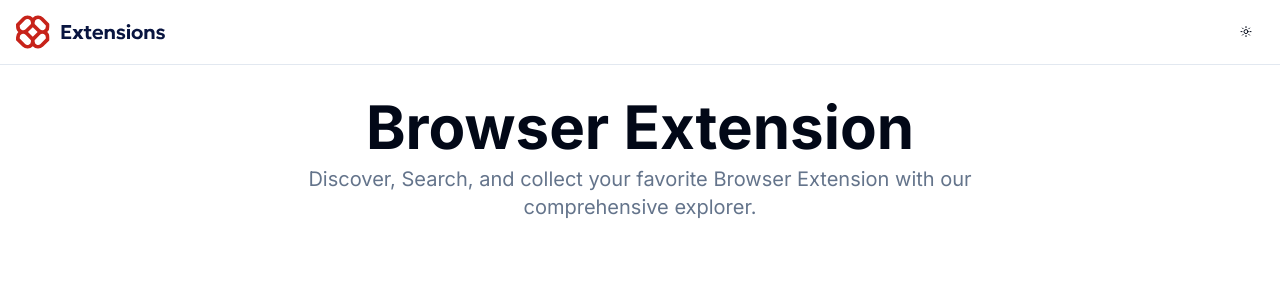
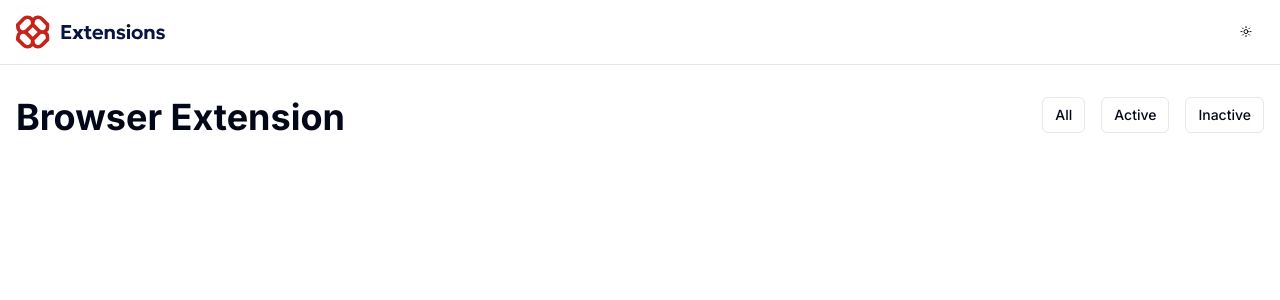
Before and after one commit to owinogabriel/browser-extension-ui, a Next.js app: page / in a window 1280 px wide. Shown: the top 300 px of the page. Built offline with nearby package versions, Linux system fonts and the light colour scheme.

Commit message:
chore:modified

```diff
--- a/src/app/page.tsx
+++ b/src/app/page.tsx
@@ -1,12 +1,30 @@
+import { Button } from "@/components/ui/Button";
+
 export default function Home() {
+  const [activeState, setActiveState] = "All";
+  const filters = ["All", "Active", "Inactive"];
+
   return (
     <div className="container mx-auto px-4 py-8 ">
-      <div className="text-center mb-8">
-        <h1 className="text-4xl md:text-6xl font-bold">Browser Extension</h1>
-        <p className="text-xl text-muted-foreground max-w-2xl mt-2 mx-auto">
-          Discover, Search, and collect your favorite Browser Extension with our
-          comprehensive explorer.
-        </p>
+      <div className="flex justify-between mb-8">
+        <h1 className="text-4xl  font-bold">Browser Extension</h1>
+        <div className="flex gap-4">
+          {filters.map((filter) => (
+            <Button
+            size="sm"
+              key={filter}
+              variant={activeState === filter ? "default" : "outline"}
+              className={
+                activeState === filter
+                  ? "bg-orange-500 text-white hover:bg-orange-600"
+                  : ""
+              }
+              onClick={() => setActiveState(filter)}
+            >
+               {filter.charAt(0).toUpperCase() + filter.slice(1)}
+            </Button>
+          ))}
+        </div>
       </div>
     </div>
   );
```
